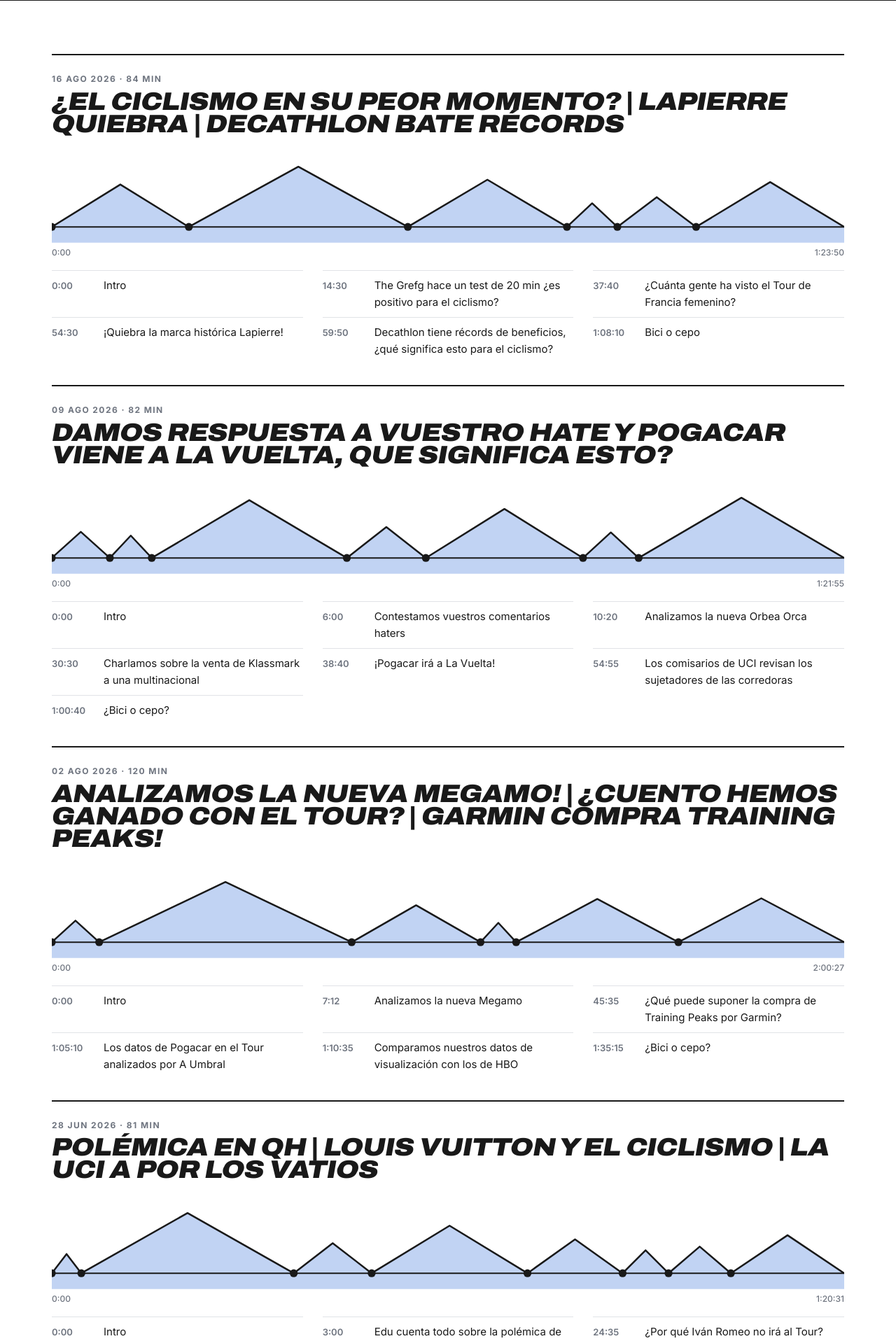
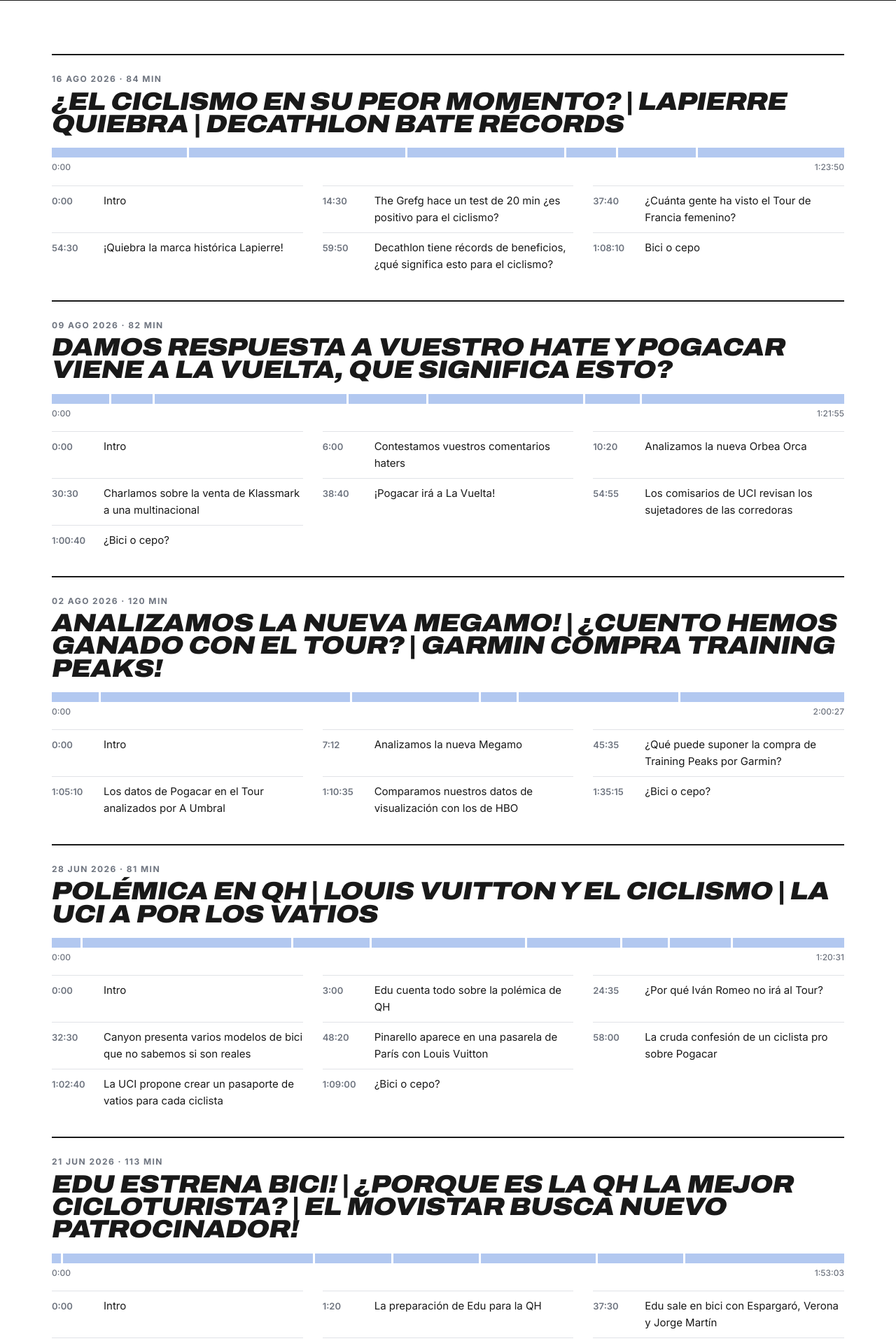
Before and after one commit to edutalfer/aquinadieentrena, a PHP site: page /episodios.html in a window 1280 px wide. Shown: the part 569-2485 px from the top of the page at 70% size. Run offline with PHP 8.4, Linux system fonts and the light colour scheme.

Commit message:
Episodios: la linea de tiempo pasa a barra de capitulos; nuevo reclamo para marcas

```diff
--- a/assets/css/estilo.css
+++ b/assets/css/estilo.css
@@ -325,10 +325,21 @@ mark { background: var(--azul-destello); color: var(--negro); padding: 0 2px; }
 }
 
 .perfil { margin-top: 18px; }
-.perfil svg { display: block; width: 100%; height: auto; }
-.perfil__marca { cursor: pointer; }
-.perfil__marca circle { transition: r .12s, fill .12s; }
-.perfil__marca:hover circle, .perfil__marca:focus circle { fill: var(--azul); r: 7; }
+.perfil__barra { display: flex; gap: 3px; height: 14px; }
+.perfil__capitulo {
+  display: block;
+  min-width: 4px;
+  background: var(--azul-destello);
+  transition: background .12s;
+  position: relative;
+}
+.perfil__capitulo:hover, .perfil__capitulo:focus { background: var(--azul); }
+/* zona de clic mas alta que la barra, para el dedo en movil */
+.perfil__capitulo::after {
+  content: "";
+  position: absolute;
+  left: 0; right: 0; top: -11px; bottom: -11px;
+}
 
 .perfil__pie {
   display: flex;
--- a/assets/js/app.js
+++ b/assets/js/app.js
@@ -105,55 +105,37 @@
     return salida;
   }
 
-  /* ---------- perfil de etapa ---------- */
-  /* Cada tema es un "repecho": la altura es proporcional a lo que dura
-     el bloque, y el punto en la base marca el minuto en que empieza.   */
+  /* ---------- linea de tiempo del episodio ---------- */
+  /* Barra de capitulos al estilo de un reproductor: cada tema es un
+     segmento cuyo ancho es proporcional a lo que dura, y cada segmento
+     enlaza al minuto exacto en YouTube. Antes era un perfil de montana
+     que codificaba la duracion como altura, y eso sugeria intensidad. */
+
+  function escapaAtr(s) {
+    return escapa(s).replace(/"/g, "&quot;").replace(/'/g, "&#39;");
+  }
 
   function perfil(ep) {
-    var W = 1000, H = 120, BASE = 100, MIN_H = 16, MAX_H = 76;
     var total = ep.duracion || (ep.temas[ep.temas.length - 1].t + 300);
 
     var bloques = ep.temas.map(function (tema, i) {
       var fin = i + 1 < ep.temas.length ? ep.temas[i + 1].t : total;
-      return { tema: tema, ini: tema.t, fin: fin, dur: Math.max(fin - tema.t, 1) };
+      return { tema: tema, ini: tema.t, dur: Math.max(fin - tema.t, 1) };
     });
 
-    var maxDur = Math.max.apply(null, bloques.map(function (b) { return b.dur; }));
-
-    var puntos = ["0," + BASE];
-    bloques.forEach(function (b) {
-      var x1 = (b.ini / total) * W;
-      var x2 = (b.fin / total) * W;
-      var h = MIN_H + (b.dur / maxDur) * (MAX_H - MIN_H);
-      puntos.push(x1 + "," + BASE);
-      puntos.push(((x1 + x2) / 2) + "," + (BASE - h));
-      puntos.push(x2 + "," + BASE);
-    });
-    puntos.push(W + "," + BASE);
-
-    var linea = puntos.join(" ");
-    var area = "0," + H + " " + linea + " " + W + "," + H;
-
-    var marcas = bloques.map(function (b) {
-      var x = (b.ini / total) * W;
-      return '<a class="perfil__marca" href="' + enlace(ep, b.ini) + '" target="_blank" rel="noopener">' +
-             '<title>' + escapa(b.tema.titulo) + ' — ' + reloj(b.ini) + '</title>' +
-             '<circle cx="' + x + '" cy="' + BASE + '" r="5" fill="#191919"></circle>' +
-             '<rect x="' + (x - 14) + '" y="' + (BASE - 14) + '" width="28" height="28" fill="transparent"></rect>' +
-             '</a>';
+    var capitulos = bloques.map(function (b) {
+      var rotulo = escapaAtr(b.tema.titulo) + " \u2014 " + reloj(b.ini);
+      return '<a class="perfil__capitulo" style="flex:' + b.dur + '" ' +
+             'href="' + enlace(ep, b.ini) + '" target="_blank" rel="noopener" ' +
+             'title="' + rotulo + '" aria-label="' + rotulo + '"></a>';
     }).join("");
 
     return '' +
       '<div class="perfil">' +
-        '<svg viewBox="0 0 ' + W + ' ' + H + '" preserveAspectRatio="none" role="img" ' +
-             'aria-label="Perfil del episodio: ' + ep.temas.length + ' bloques">' +
-          '<polygon points="' + area + '" fill="#3F77DA" opacity="0.32"></polygon>' +
-          '<polyline points="' + linea + '" fill="none" stroke="#191919" stroke-width="2.5" ' +
-                    'stroke-linejoin="round" vector-effect="non-scaling-stroke"></polyline>' +
-          '<line x1="0" y1="' + BASE + '" x2="' + W + '" y2="' + BASE + '" ' +
-                'stroke="#191919" stroke-width="2" vector-effect="non-scaling-stroke"></line>' +
-          marcas +
-        '</svg>' +
+        '<div class="perfil__barra" role="list" ' +
+             'aria-label="Bloques del episodio: ' + ep.temas.length + '">' +
+          capitulos +
+        '</div>' +
         '<div class="perfil__pie"><span>0:00</span><span>' + reloj(total) + '</span></div>' +
       '</div>';
   }
--- a/episodios.html
+++ b/episodios.html
@@ -10,7 +10,7 @@
 <link rel="apple-touch-icon" href="assets/img/icono-180.png">
 <link rel="preload" href="assets/fonts/archivo-black-italic.woff2" as="font" type="font/woff2" crossorigin>
 <link rel="preload" href="assets/fonts/inter.woff2" as="font" type="font/woff2" crossorigin>
-<link rel="stylesheet" href="assets/css/estilo.css?v=20260818c">
+<link rel="stylesheet" href="assets/css/estilo.css?v=20260818d">
 </head>
 <body>
 
@@ -99,6 +99,6 @@
 </footer>
 
 <script src="data/episodios.js?v=20260817b"></script>
-<script src="assets/js/app.js?v=20260818c"></script>
+<script src="assets/js/app.js?v=20260818d"></script>
 </body>
 </html>
```
Also changed, not shown: index.html (+5 -4 lines).
